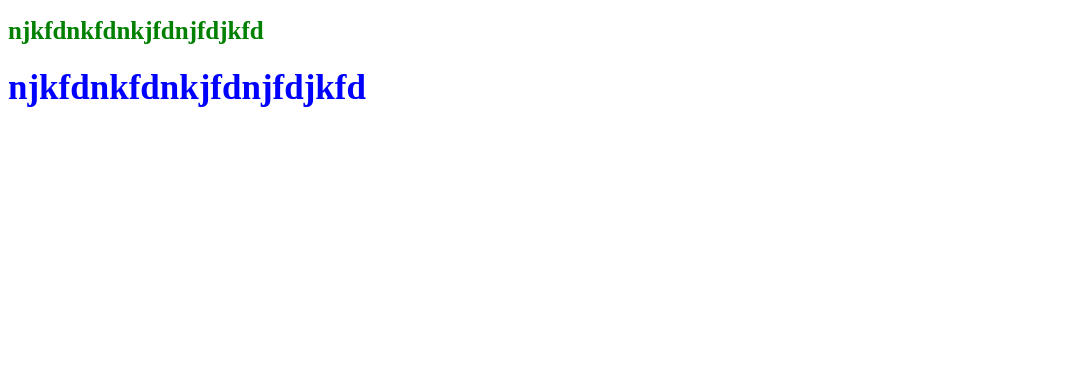
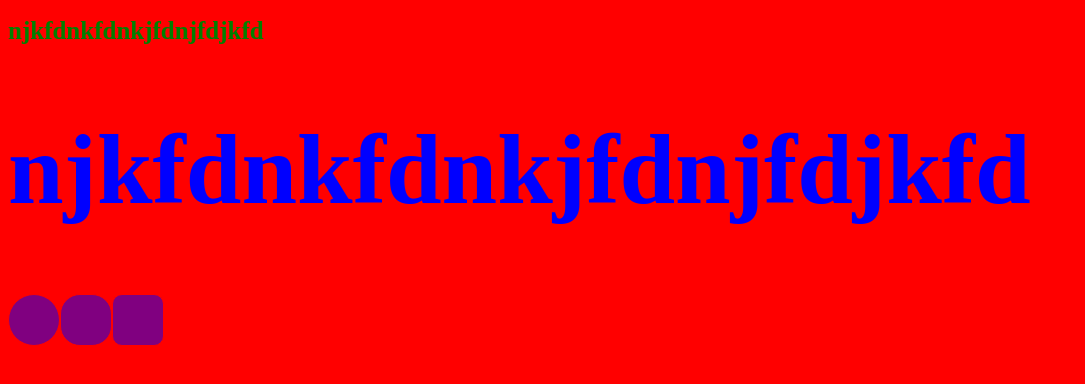
Before and after one commit to Jobin-Moonraft/training, a website: page view/index.html in a window 1280 px wide. Shown: the whole page, without its empty margins (0-1085 px from the left). Drawn offline with Linux system fonts and the light colour scheme.

Commit message:
practics of sass

```diff
--- a/scss/main.scss
+++ b/scss/main.scss
@@ -2,6 +2,7 @@
 @import '../scss/partials/mixins';
 
 body {
+    background-color: red;
 }
 
 .heading {
@@ -13,15 +14,20 @@ body {
     }
 }
 
+.button{
+    display: flex;
+
     .hello {
         border: 1px solid red;
         height: 50px;
         width: 50px;
 
+
         @extend .test;
 
         &.bx1 {
             @include border-radius(50%);
+
         }
 
         &.bx2 {
@@ -32,3 +38,4 @@ body {
             @include border-radius(10px);
         }
     }
+}
--- a/scss/partials/_mixins.scss
+++ b/scss/partials/_mixins.scss
@@ -8,7 +8,7 @@
     color: $color;
     font-weight: bold;
 
-    @if($fs>= 10 && $fs <= 50) {
+    @if($fs>= 10 and $fs <= 50) {
         font-size: #{$fs/2}$px;
     }
     @else {
--- a/view/index.html
+++ b/view/index.html
@@ -10,10 +10,12 @@
         <!--<h1 class="heading">njkfdnkfdnkjfdnjfdjkfd</h1>
         <h1 class="heading">njkfdnkfdnkjfdnjfdjkfd</h1> -->
 
-        <!-- <div class="hello bx1"></div>
+        <div class="button">
+            <div class="hello bx1"></div>
 
         <div class="hello bx2"></div>
 
-        <div class="hello bx3"></div> -->
+        <div class="hello bx3"></div>
+    </div>
     </body>
 </html>
```
Also changed, not shown: css/main.css. Lines whose indentation alone changed are shown as unchanged.
